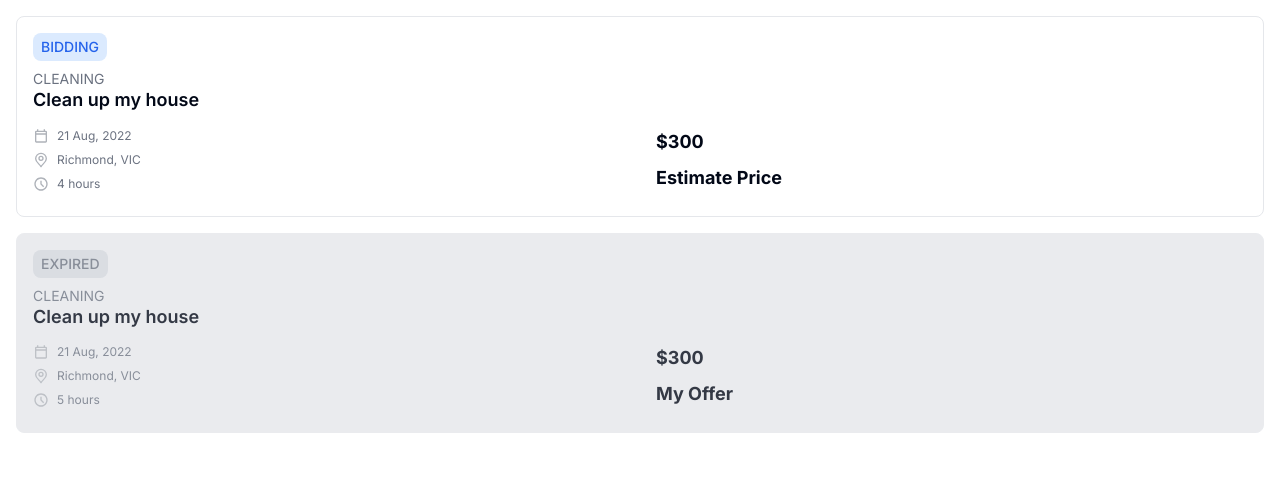
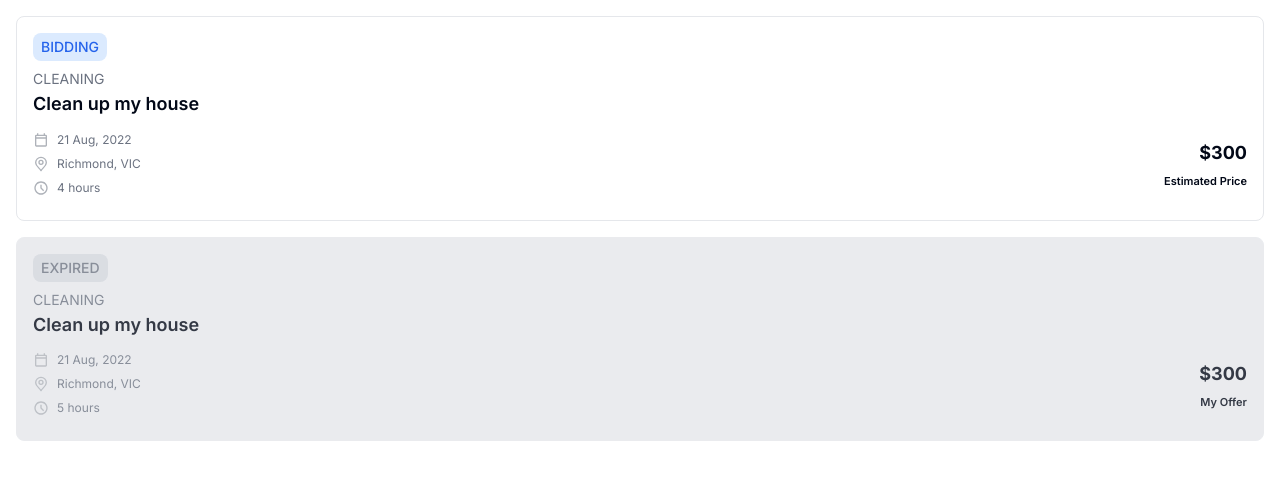
Before and after one commit to codersforcauses/penni, a Next.js app in the folder client/: page /test33 in a window 1280 px wide. Shown: the top 480 px of the page. Built offline with nearby package versions, Linux system fonts and the light colour scheme.

Commit message:
Minor styling changes to font and text alignment

```diff
--- a/client/src/components/ui/TaskCard.tsx
+++ b/client/src/components/ui/TaskCard.tsx
@@ -26,12 +26,12 @@ type TaskCardProps = {
   duration: number;
   estimatePrice:number;
   myOfferPrice: number;
-  priceType:'Estimate Price' | 'My Offer';
+  priceType:'Estimated Price' | 'My Offer';
 };
 
 
 // the task card
-const TaskCard: React.FC<TaskCardProps> = ({ title, category, date, location, duration, estimatePrice,myOfferPrice, state,priceType }) => {
+const TaskCard: React.FC<TaskCardProps> = ({ title, category, date, location, duration, estimatePrice,myOfferPrice, state, priceType }) => {
   return (
     <div className={`p-4 m-4 border rounded-lg ${state === 'EXPIRED' ? 'bg-gray-200 opacity-80' : 'bg-white'}  transition duration-300 ease-in-out`}>
       {/* the state (expried or bidding) */}
@@ -41,7 +41,7 @@ const TaskCard: React.FC<TaskCardProps> = ({ title, category, date, location, du
 
       {/* the category & title (in 1 column) */}
       <div className="mt-2 mb-4">
-        <h5 className="text-sm text-gray-500">{category}</h5>
+        <h5 className="text-sm text-gray-500 mb-1 mt-1">{category}</h5>
         <h3 className="text-lg font-semibold leading-tight">{title}</h3>
       </div>
 
@@ -71,12 +71,12 @@ const TaskCard: React.FC<TaskCardProps> = ({ title, category, date, location, du
         </div>
 
         {/* Column 2 */}
-        <div className="flex flex-col space-y-2">
+        <div className="flex flex-col space-y-2 text-right">
           <p className="text-lg font-bold">
           {/* show the different price based on the different price type */}
           ${priceType === "My Offer" ? myOfferPrice : estimatePrice}
           </p>
-          <p className="text-lg font-bold">{priceType}</p>
+          <p className="caption-semibold">{priceType}</p>
         </div>
 
       </div>
--- a/client/src/pages/test33.tsx
+++ b/client/src/pages/test33.tsx
@@ -12,22 +12,22 @@ const Test = () => {
         category="CLEANING"
         date="21 Aug, 2022"
         location="Richmond, VIC"
-        duration= {4}
-        estimatePrice= {300}
+        duration={4}
+        estimatePrice={300}
         myOfferPrice={250}
         state="BIDDING"
-        priceType ="Estimate Price"
+        priceType="Estimated Price"
       />
       <TaskCard
         title="Clean up my house"
         category="CLEANING"
         date="21 Aug, 2022"
         location="Richmond, VIC"
-        duration= {5}
-        estimatePrice= {400}
+        duration={5}
+        estimatePrice={400}
         myOfferPrice={300}
         state="EXPIRED"
-        priceType ="My Offer"
+        priceType="My Offer"
       />
     </div>
   );
```
